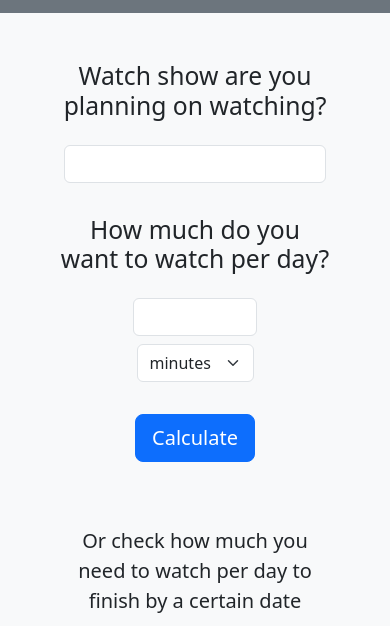
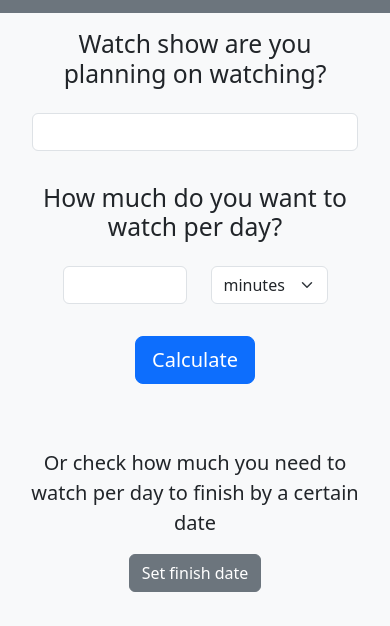
Before and after one commit to alcantarapaula/how-long-to-watch, a plain HTML site: page index.html in a window 390 px wide. Shown: the part 150-776 px from the top of the page. Drawn offline with nearby package versions, Linux system fonts and the light colour scheme.

Commit message:
fix: main padding and input columns on sm and md breakpoints

```diff
--- a/index.html
+++ b/index.html
@@ -23,11 +23,11 @@
       </ul>
     </nav>
   </header>
-  <main class="bg-light flex-grow-1 p-5">
+  <main class="bg-light flex-grow-1 p-3 p-sm-5">
     <div class="container text-center" id="section-daily-goal">
       <div class="row justify-content-center">
         <h2>Watch show are you planning on watching?</h2>
-        <div class="col-sm-6 p-3 mb-3">
+        <div class="col-md-6 p-3 mb-3">
           <input type="search" class="form-control" id="search-daily-goal">
           <div class="position-relative">
             <ul class="list-group position-absolute bg-white w-100 overflow-y-auto" id="results-list-daily-goal">
@@ -44,7 +44,7 @@
           </div>
         </div>
         <h2>How much do you want to watch per day?</h2>
-        <div class="row col-sm-6 justify-content-center p-3 row-gap-2">
+        <div class="row col-md-6 justify-content-center p-3 row-gap-2">
           <div class="col-auto">
             <input type="number" class="form-control" id="input-daily-goal" min="1" max="1000">
           </div>
@@ -67,7 +67,7 @@
     <div class="container text-center d-none" id="section-finish-date">
       <div class="row justify-content-center">
         <h2>Watch show are you planning on watching?</h2>
-        <div class="col-sm-6 p-3 mb-3">
+        <div class="col-md-6 p-3 mb-3">
           <input type="search" class="form-control" id="search-finish-date">
           <div class="position-relative">
             <ul class="list-group position-absolute bg-white w-100 overflow-y-auto" id="results-list-finish-date">
@@ -84,7 +84,7 @@
           </div>
         </div>
         <h2>When do you want to finish it?</h2>
-        <div class="row col-sm-6 justify-content-center p-3 row-gap-2">
+        <div class="row col-md-6 justify-content-center p-3 row-gap-2">
           <div class="col-auto">
             <input type="date" class="form-control" id="input-finish-date">
           </div>
```
